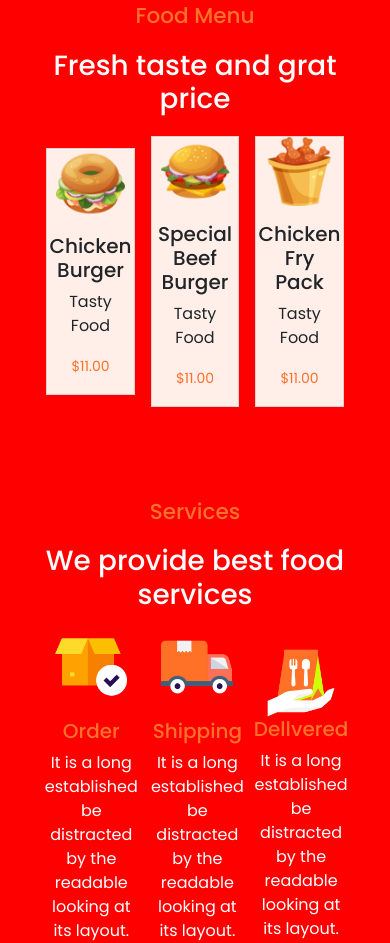
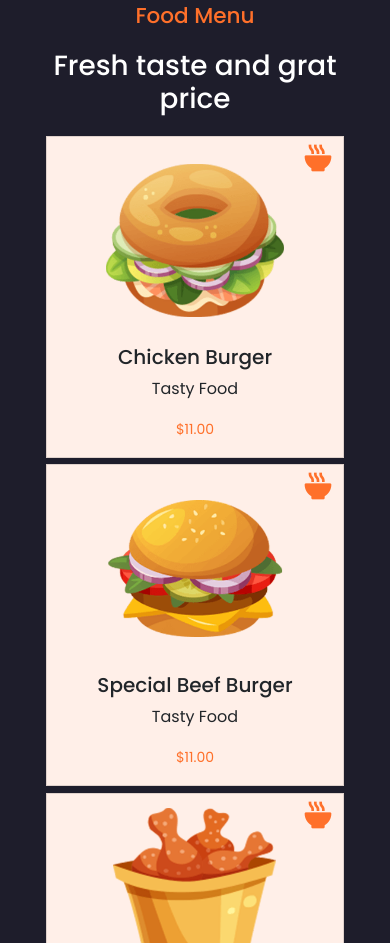
Before and after one commit to JhonEduardAlmeidaHernandezCampus/SandBox-2, a plain HTML site: page Prueba/index.html in a window 390 px wide. Shown: the part 1057-2000 px from the top of the page. Drawn offline with nearby package versions, Linux system fonts and the light colour scheme.

Commit message:
Add files via upload

```diff
--- a/Prueba/css/style.css
+++ b/Prueba/css/style.css
@@ -1,12 +1,15 @@
 @import url('https://fonts.googleapis.com/css2?family=Poppins:ital,wght@0,100;0,200;0,300;0,400;0,500;0,600;0,700;0,800;0,900;1,100;1,200;1,300;1,400;1,500;1,600;1,700;1,800;1,900&display=swap');
 
+/* --------------Cuerpo-------------- */
 body{
     padding: 0;
     margin: 0;
     font-family: 'Poppins', sans-serif;
     background-color: #1e1d2b;
 }
+/* ---------------------------------- */
 
+/* Barra de navegación */
 .texto-navegacion {
     height: 100%;
     padding: 2%;
@@ -16,6 +19,13 @@ body{
     text-align: center;
 }
 
+.fondo-tele a:hover{
+    background-color: #ff702a;
+    border-radius: 10%;
+}
+/* -------------------- */
+
+/* Contenedores Full Website & About Us */
 .content-1 {
     display: flex;
     align-items: center;
@@ -72,12 +82,9 @@ body{
 .full-website .distracted{
     font-size: 130%;
 }
+/* ------------------------------------- */
 
-
-
-
-
-
+/* Contenedor Menu Food */
 .menu-food{
     display: flex;
     flex-direction: column;
@@ -86,6 +93,19 @@ body{
     align-items: center;
     padding: 30px;
     margin-bottom: 5%;
+}
+
+.icono-menu-food{
+    position:absolute;
+    top: 0;
+    right: 3%;
+    cursor: pointer;
+    font-size: 200%;
+    color: #ff702a;
+}
+
+.icono-menu-food:hover{
+    color: rgb(105, 49, 9);
 }
 
 .menu-food > h4{
@@ -119,16 +139,15 @@ body{
 }
 
 .contenedores-pequeños .card img{
+    margin-top: 5%;
     justify-content: center;
     align-items: center;
     text-align: center;
     width: 80%;
 }
+/* ------------------------------------------- */
 
-
-
-
-
+/* Contenedor Menu Services */
 .menu-services{
     display: flex;
     flex-direction: column;
@@ -180,12 +199,9 @@ body{
     text-align: center;
     width: 80%;
 }
+/* ---------------------------------- */
 
-
-
-
-
-
+/* Contenedor Quality */
 .contenedor-quality{
     width: 100%;
     display: flex;
@@ -198,7 +214,6 @@ body{
     text-align: center;
     background-color: #ffefe8;
     width: 80%;
-
 }
 
 .mini-contenedor-quality h1{
@@ -209,12 +224,9 @@ body{
 .mini-contenedor-quality a{
     margin-bottom: 3%;
 }
+/* ................... */
 
-
-
-
-
-
+/* Contenedor Footer */
 .menus-generales{
     display: flex;
     flex-direction: row;
@@ -225,7 +237,6 @@ body{
 .listados-menu{
     width: 15%;
 }
-
 
 .listados-menu h4{
     font-size: 140%;
@@ -262,11 +273,13 @@ body{
     cursor: pointer;
     color: #ff702a;
 }
+/* ------------------------ */
 
-
-
+/* ----------------------------------------- */
+/* -------Diseño responsive------- */
 @media (max-width: 1284px){
 
+    /* Contenedor About Us */
     .full-website > h1{
         color: #ff702a;
         font-size: 250%;
@@ -288,38 +301,55 @@ body{
     .about .distracted{
         font-size: 110%;
     }
+    /* ------------------- */
 
+    /* Contenedor de Services */
     .contenedores-pequeños{
         width: 80%;
     }
+    /* ---------------------- */
 
+    /* Footer */
     .listados-menu{
         width: 18%;
     }
+    /* ------ */
 }
+/* ----------------------------------------- */
 
-
+/* ----------------------------------------- */
 @media (max-width: 978px){
 
+    /* Barra de navegación */
     .fondo-tele{
         background-color: #2c2b47;
     }
+    /* ------------------- */
 
+    /* Contenedor de Services */
     .contenedores-pequeños{
         width: 95%;
     }
+    /* ---------------------- */
 
+    /* Footer */
     .listados-menu{
         width: 24%;
     }
+    /* ------ */
 }
+/* ----------------------------------------- */
 
+/* ----------------------------------------- */
 @media (max-width: 768px){
 
-    body{
-        background-color: red;
+    /* Barra de navegación */
+    .fondo-tele{
+        background-color: #2c2b47;
     }
+    /* ------------------- */
 
+    /* Contenedor Full Website */
     .content-1{
         display: flex;
         flex-direction: column;
@@ -328,27 +358,91 @@ body{
     .content-1 .col-sm-5{
         text-align: center;
         width: 80%;
-        background-color: green;
     }
 
     .content-1 .col-sm-4{
         text-align: center;
+        justify-content: center;
+        align-items: center;
         width: 80%;
-        background-color: green;
     }
 
     .content-1 img{
         width: 50%;
     }
+    /* ---------------------- */
 
-    .fondo-tele{
-        background-color: #2c2b47;
+    /* Contenedor About Us */
+    .movil{
+        display: flex;
+        flex-direction: column-reverse;
     }
 
+    .movil .card {
+        text-align: center;
+        justify-content: center;
+        align-items: center;
+    }
+    /* ------------------ */
+
+    /* Contenedor Menu Food */
     .contenedores-pequeños{
         width: 95%;
     }
 
+    .menu-food .contenedores-pequeños{
+        display: flex;
+        flex-direction: column;
+    }
+
+    .menu-food .contenedores-pequeños .card{
+        margin-bottom: 2%;
+    }
+    /* -------------------- */
+
+    /* Contenedor Menu Servicios */
+    .menu-services .contenedores-pequeños{
+        display: flex;
+        justify-content: center;
+        align-items: center;
+        text-align: center;
+        flex-direction: column;
+    }
+
+    .menu-services .contenedores-pequeños .card{
+        display: flex;
+        text-align: center;
+        justify-content: center;
+        align-items: center;
+        margin-bottom: 10%;
+    }
+
+    .contenedores-pequeños .card img{
+        width: 60%;
+    }
+
+    .menu-services .contenedores-pequeños .card .card-body{
+        text-align: center;
+        justify-content: center;
+        display: flex;
+        flex-direction: column;
+        align-items: center;
+    }
+
+    .menu-services .contenedores-pequeños .card .card-text{
+        text-align: center;
+        justify-content: center;
+        display: flex;
+        align-items: center;
+        width: 70%;
+    }
+
+    .menu-services .imagenes-servicios{
+        width: 40%;
+    }
+    /* ------------------------- */
+
+    /* Contenedor Footer */
     .menus-generales{
         margin-top: 10%;
         display: flex;
@@ -373,6 +467,6 @@ body{
         margin-left: 50%;
         transform: translateX(-50%);
     }
-
-
+    /* ----------------- */
 }
+/* ----------------------------------------- */
--- a/Prueba/index.html
+++ b/Prueba/index.html
@@ -6,16 +6,22 @@
     <meta name="viewport" content="width=device-width, initial-scale=1.0">
     <title>Document</title>
 
+    <!-- Iconos -->
     <link rel="stylesheet" href="https://unpkg.com/boxicons@latest/css/boxicons.min.css">
+    <!-- ------ -->
 
+    <!-- Estilo Bootstrap -->
     <link href="https://cdn.jsdelivr.net/npm/bootstrap@5.0.2/dist/css/bootstrap.min.css" rel="stylesheet" integrity="sha384-EVSTQN3/azprG1Anm3QDgpJLIm9Nao0Yz1ztcQTwFspd3yD65VohhpuuCOmLASjC" crossorigin="anonymous">
     <script src="https://cdn.jsdelivr.net/npm/bootstrap@5.0.2/dist/js/bootstrap.bundle.min.js" integrity="sha384-MrcW6ZMFYlzcLA8Nl+NtUVF0sA7MsXsP1UyJoMp4YLEuNSfAP+JcXn/tWtIaxVXM" crossorigin="anonymous"></script>
+    <!-- ---------------- -->
 
+    <!-- Estilo css -->
     <link rel="stylesheet" href="css/style.css">
-
+    <!-- ---------  -->
 </head>
 <body>
 
+    <!-- Barra de navegación -->
     <nav class="navbar navbar-expand-lg navbar-dark bg-dark">
         <div class="container-fluid">
             <a class="navbar-brand px-5 fs-2 foods" href="#" style="color: #ff702a;">Foods</a>
@@ -33,7 +39,9 @@
             </div>
         </div>
     </nav>
+    <!-- -------------------- -->
 
+    <!-- Contenedor Full Website -->
     <div class="row content-1">
         <div class="col-sm-5  px-5">
           <div class="card">
@@ -52,7 +60,9 @@
           </div>
         </div>
     </div>
+    <!-- ----------------------- -->
 
+    <!-- Contenedor About Us -->
     <div class="row content-1 movil">
         <div class="col-sm-4">
           <div class="card">
@@ -72,8 +82,9 @@
           </div>
         </div>
     </div>
+    <!-- -------------------- -->
 
-
+    <!-- Contenedor Food Menu -->
     <div class="menu-food">
       <h4>
           Food Menu
@@ -92,7 +103,13 @@
             <p class="card-text">Tasty Food</p>
             <p class="card-text"><small class="text-muted">$11.00</small></p>
           </div>
+
+          <div class="icono-menu-food">
+            <i class='bx bxs-bowl-hot'></i>
           </div>
+
+        </div>
+
         <div class="card mx-2">
           <img src="img/food2.png" class="card-img-top" alt="...">
           <div class="card-body">
@@ -100,7 +117,13 @@
             <p class="card-text">Tasty Food</p>
             <p class="card-text"><small class="text-muted">$11.00</small></p>
           </div>
+
+          <div class="icono-menu-food">
+            <i class='bx bxs-bowl-hot'></i>
           </div>
+
+        </div>
+
         <div class="card mx-2">
           <img src="img/food3.png" class="card-img-top" alt="...">
           <div class="card-body">
@@ -108,10 +131,17 @@
             <p class="card-text">Tasty Food</p>
             <p class="card-text"><small class="text-muted color-naranja">$11.00</small></p>
           </div>
+
+          <div class="icono-menu-food">
+            <i class='bx bxs-bowl-hot'></i>
+          </div>
+
         </div>
       </div>
     </div>
+    <!-- ------------------ -->
 
+    <!-- Contenedor de Services -->
     <div class="menu-services">
         <h4>
             Services
@@ -124,7 +154,7 @@
         <div class="card-group contenedores-pequeños">
 
           <div class="card mx-2">
-          <img src="img/s1.png" class="card-img-top" alt="">
+            <img src="img/s1.png" class="card-img-top imagenes-servicios" alt="">
             <div class="card-body">
               <h5 class="card-title">Order</h5>
               <p class="card-text">It is a long established  be distracted by the readable looking at its layout. </p>
@@ -139,14 +169,16 @@
           </div>
           <div class="card mx-2">
             <img src="img/s3.png" class="card-img-top" alt="...">
-          <div clas.full-website >
+            <div class="card-body full-website" >
               <h5 class="card-title">Dellvered</h5>
               <p class="card-text">It is a long established  be distracted by the readable looking at its layout. </p>
             </div>
           </div>
         </div>
     </div>
+    <!-- ----------------------- -->
 
+    <!-- Contenedor Quality -->
     <div class="contenedor-quality">
       <div class="mini-contenedor-quality">
           <h1>
@@ -156,7 +188,9 @@
           <a href="#" class="btn button-full">Learn More</a>
       </div>
     </div>
+    <!-- ------------------ -->
 
+    <!-- Contenedor Footer -->
     <div class="menus-generales">
       <div class="listados-menu">
           <h4>
@@ -210,6 +244,7 @@
           <i class='bx bxl-linkedin' ><a href=""></a></i>
       </div>
     </div>
+    <!-- ------------------- -->
 
 </body>
 </html>
```
Also changed, not shown: 1 other file. Lines whose indentation alone changed are shown as unchanged.
